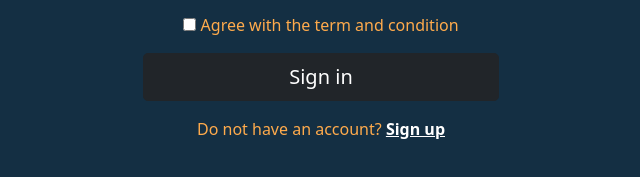
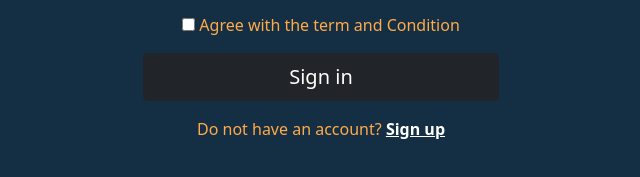
Before and after one commit to charleskaleb/sign-in-2, a plain HTML site: page index.html in a window 1280 px wide. Shown: the part 713-890 px from the top of the page, 319-959 px from the left. Drawn offline with nearby package versions, Linux system fonts and the light colour scheme.

Commit message:
sign in 2

```diff
--- a/index.html
+++ b/index.html
@@ -104,7 +104,7 @@
 						<!-- remember -->
 						<div class="my-3">
 							<input type="checkbox" id="remember-me">
-							<label for="remember-me">Agree with the term and condition</label>
+							<label for="remember-me">Agree with the term and Condition</label>
 						</div>
 						<!-- end remember -->
 
```
